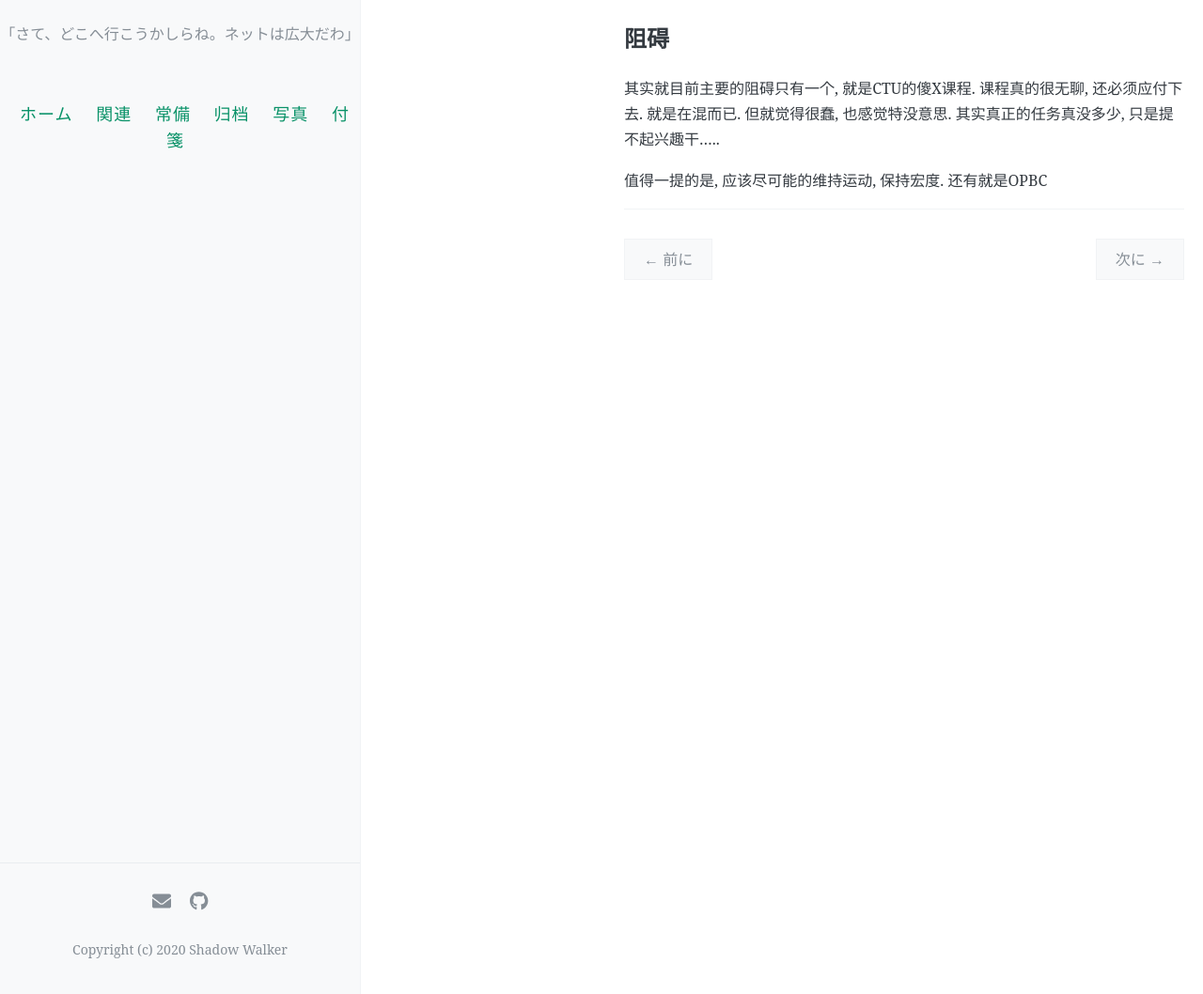
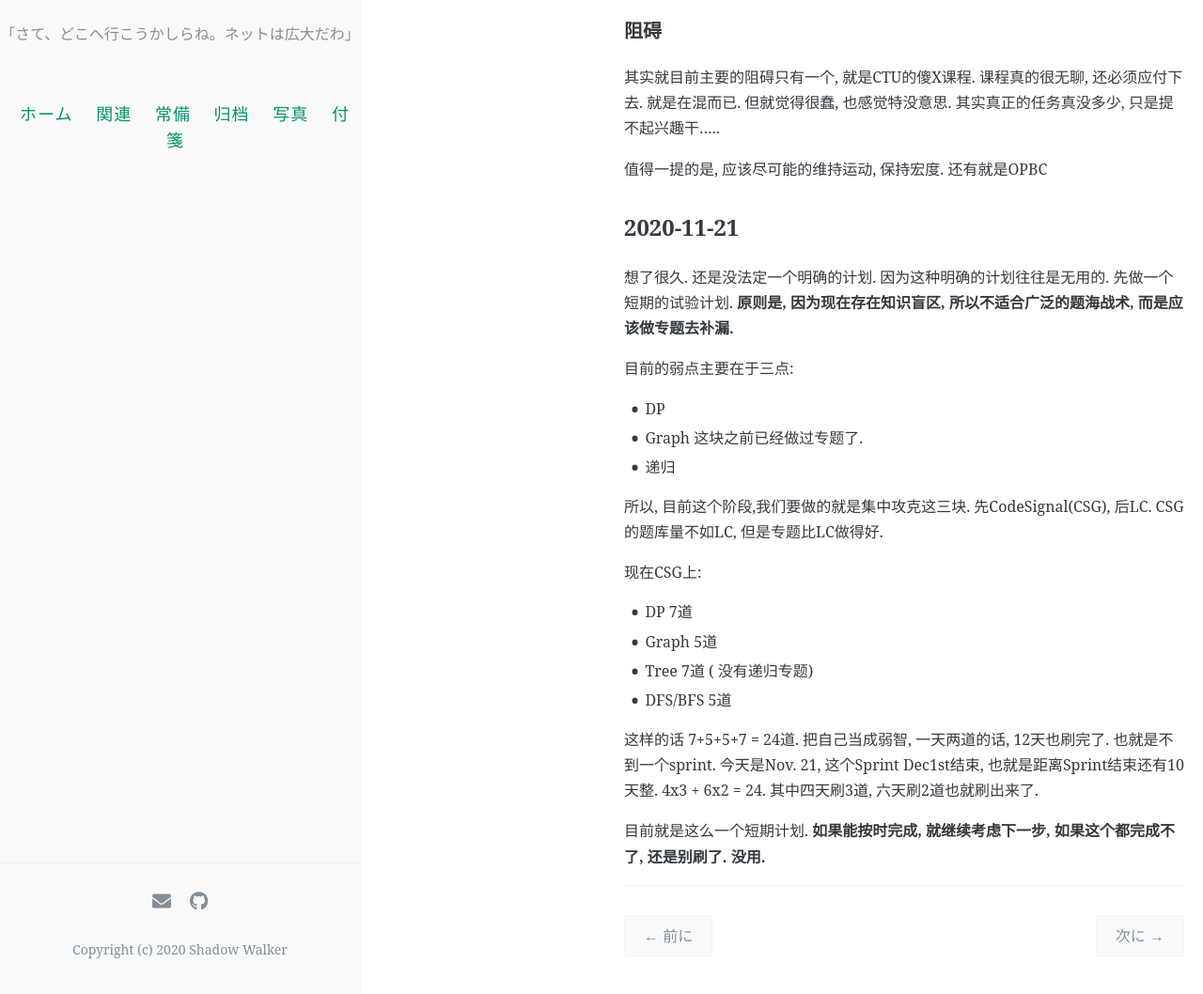
Before and after one commit to AsheBlade/ShadowArchive, a Jekyll site: the page built from _posts/2020-11-20-OPLC.md, in a window 1280 px wide and 1400 px high, scrolled down 539 px. Shown: the part 342-1400 px from the top of the window at 94% size. Built offline with Jekyll 4.4.1, drawn with Linux system fonts in a browser that asks for light colours; comment, search, counter and statistics services are not loaded.

Commit message:
Update 2020-11-20-OPLC.md

```diff
--- a/_posts/2020-11-20-OPLC.md
+++ b/_posts/2020-11-20-OPLC.md
@@ -29,8 +29,31 @@ LC是肯定要刷的, 这没什么可质疑. 现在需要讨论的就是怎么
 
 如果这次不成功或者没有达到目标的话, 自明年1月1日起就真的不要再刷LC和看算法了, 应该把经历放在Spring相应的框架实用技术上. 这也是我感兴趣的方向, 所以应该效率会更高一些.
 
-## 阻碍
+### 阻碍
 
 其实就目前主要的阻碍只有一个, 就是CTU的傻X课程. 课程真的很无聊, 还必须应付下去. 就是在混而已. 但就觉得很蠢, 也感觉特没意思. 其实真正的任务真没多少, 只是提不起兴趣干.....
 
 值得一提的是, 应该尽可能的维持运动, 保持宏度.  还有就是OPBC
+
+## 2020-11-21
+
+想了很久. 还是没法定一个明确的计划. 因为这种明确的计划往往是无用的.  先做一个短期的试验计划.   **原则是, 因为现在存在知识盲区, 所以不适合广泛的题海战术, 而是应该做专题去补漏.**
+
+目前的弱点主要在于三点:
+
+- DP
+- Graph  这块之前已经做过专题了.
+- 递归
+
+所以, 目前这个阶段,我们要做的就是集中攻克这三块. 先CodeSignal(CSG), 后LC.   CSG的题库量不如LC, 但是专题比LC做得好.
+
+现在CSG上:
+
+- DP 7道
+- Graph 5道
+- Tree 7道 ( 没有递归专题)
+- DFS/BFS 5道
+
+这样的话 7+5+5+7 = 24道.  把自己当成弱智, 一天两道的话, 12天也刷完了. 也就是不到一个sprint.  今天是Nov. 21, 这个Sprint Dec1st结束, 也就是距离Sprint结束还有10天整. 4x3 + 6x2 = 24. 其中四天刷3道, 六天刷2道也就刷出来了.
+
+目前就是这么一个短期计划. **如果能按时完成, 就继续考虑下一步, 如果这个都完成不了, 还是别刷了. 没用.**
```
